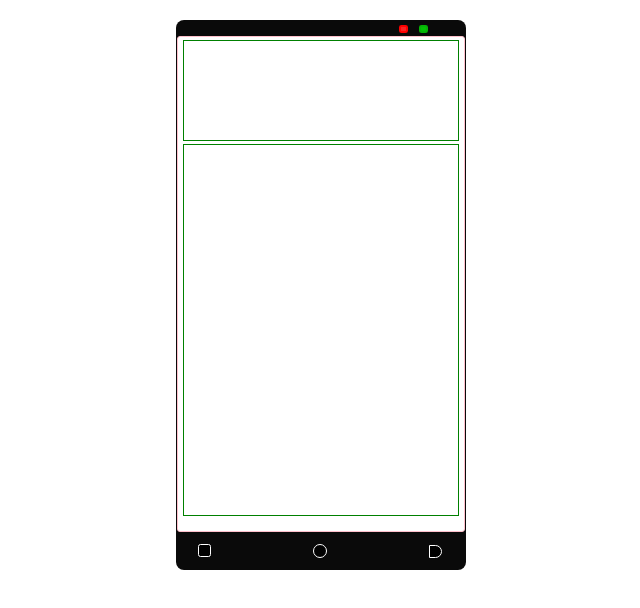
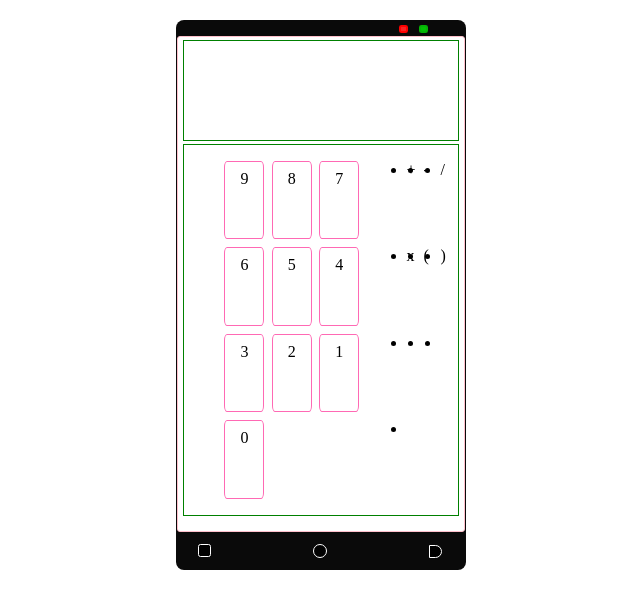
Before and after one commit to kleva-j/Javascript-Calculator, a plain HTML site: page new.html in a window 1280 px wide. Shown: the whole page, without its empty margins (319-959 px from the left). Drawn offline with Linux system fonts and the light colour scheme.

Commit message:
design new.html and newStyle.css

```diff
--- a/new.html
+++ b/new.html
@@ -13,7 +13,30 @@
             <div class="wrapper">
                 <div id="display"></div>
                 <div id="buttons">
-
+                    <ul>
+                        <li class="numbers">9</li>
+                        <li class="numbers">8</li>
+                        <li class="numbers">7</li>
+                        <li class="numbers">6</li>
+                        <li class="numbers">5</li>
+                        <li class="numbers">4</li>
+                        <li class="numbers">3</li>
+                        <li class="numbers">2</li>
+                        <li class="numbers">1</li>
+                        <li class="numbers">0</li>
+                    </ul>
+                    <ul>
+                        <li class="keys">+</li>
+                        <li class="keys">-</li>
+                        <li class="keys">/</li>
+                        <li class="keys">x</li>
+                        <li class="keys">(</li>
+                        <li class="keys">)</li>
+                        <li class="keys"></li>
+                        <li class="keys"></li>
+                        <li class="keys"></li>
+                        <li class="keys"></li>
+                    </ul>
                 </div>
             </div>
 
--- a/newStyle.css
+++ b/newStyle.css
@@ -91,4 +91,22 @@
     border: 1px solid green;
     margin: 3px 2%;
     height: 75%;
+    display: grid;
+    grid-template-columns: 2fr 1fr;
 }
+
+ul{
+    display: grid;
+    grid-template-columns: 1fr 1fr 1fr;
+    grid-row-gap:  .5em;
+}
+
+.numbers{
+    list-style-type: none;
+    padding: 8px 8px;
+    width: 40px;
+    text-align: center;
+    box-sizing: border-box;
+    border: 1px solid hotpink;
+    border-radius: 8%;
+}
```
